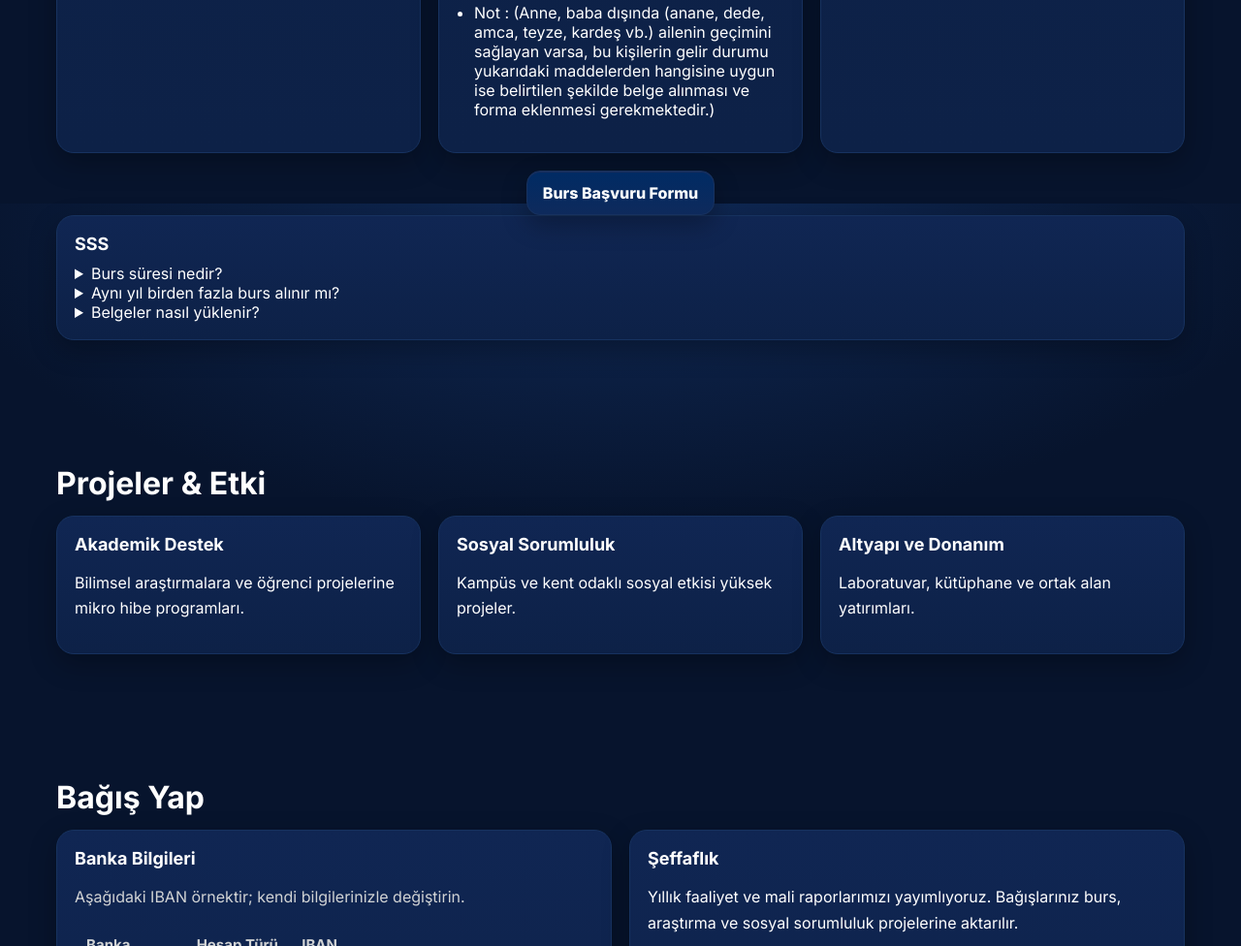
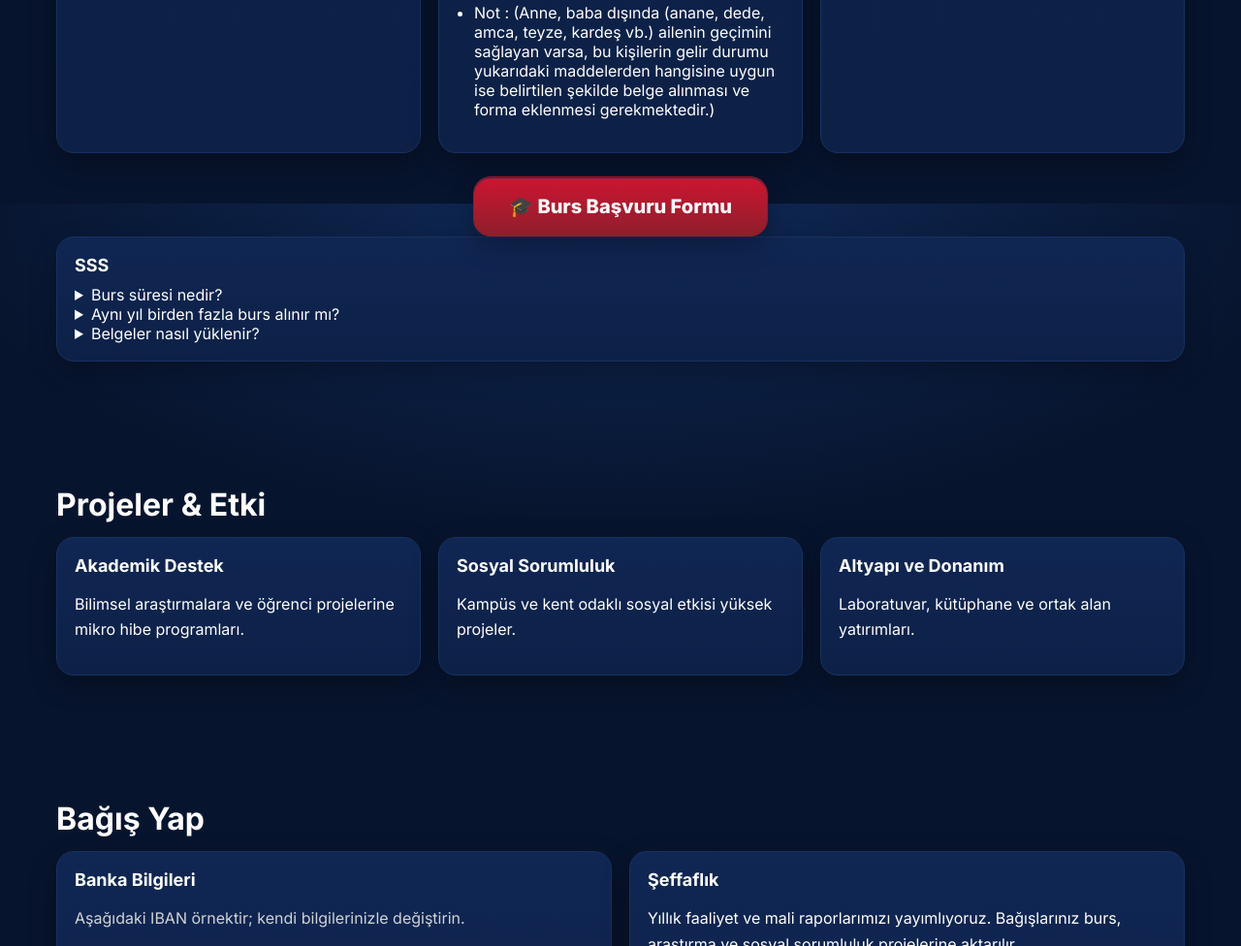
Before and after one commit to gaunvakfi-lab/guvakfi-site, a plain HTML site: page index.html in a window 1280 px wide. Shown: the part 2990-3966 px from the top of the page at 97% size. Drawn offline with Linux system fonts and the light colour scheme.

Commit message:
index.html

```diff
--- a/index.html
+++ b/index.html
@@ -269,12 +269,13 @@
             </div>
             </div>
             </div>
-            <div style="text-align:center; margin-top:18px;">
+            <div style="text-align:center; margin-top:24px;">
               <a href="https://forms.gle/MxdT7LBTXn7YcQBBA"
-                 class="btn btn-primary"
+                 class="btn btn-danger"
+                 style="font-size:20px; padding:18px 36px; border-radius:18px;"
                  target="_blank"
                  rel="noopener noreferrer">
-                 Burs Başvuru Formu
+                 🎓 Burs Başvuru Formu
               </a>
           </div>
           <div class="card">
```
